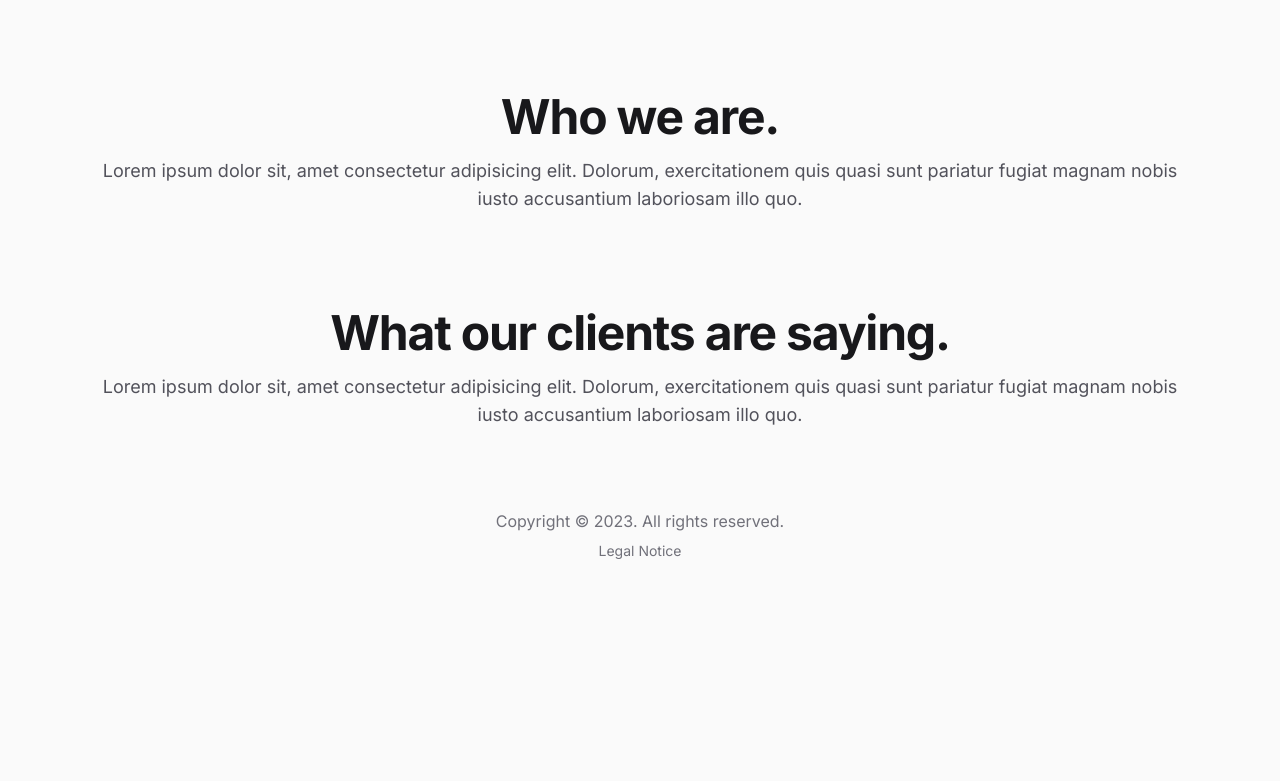
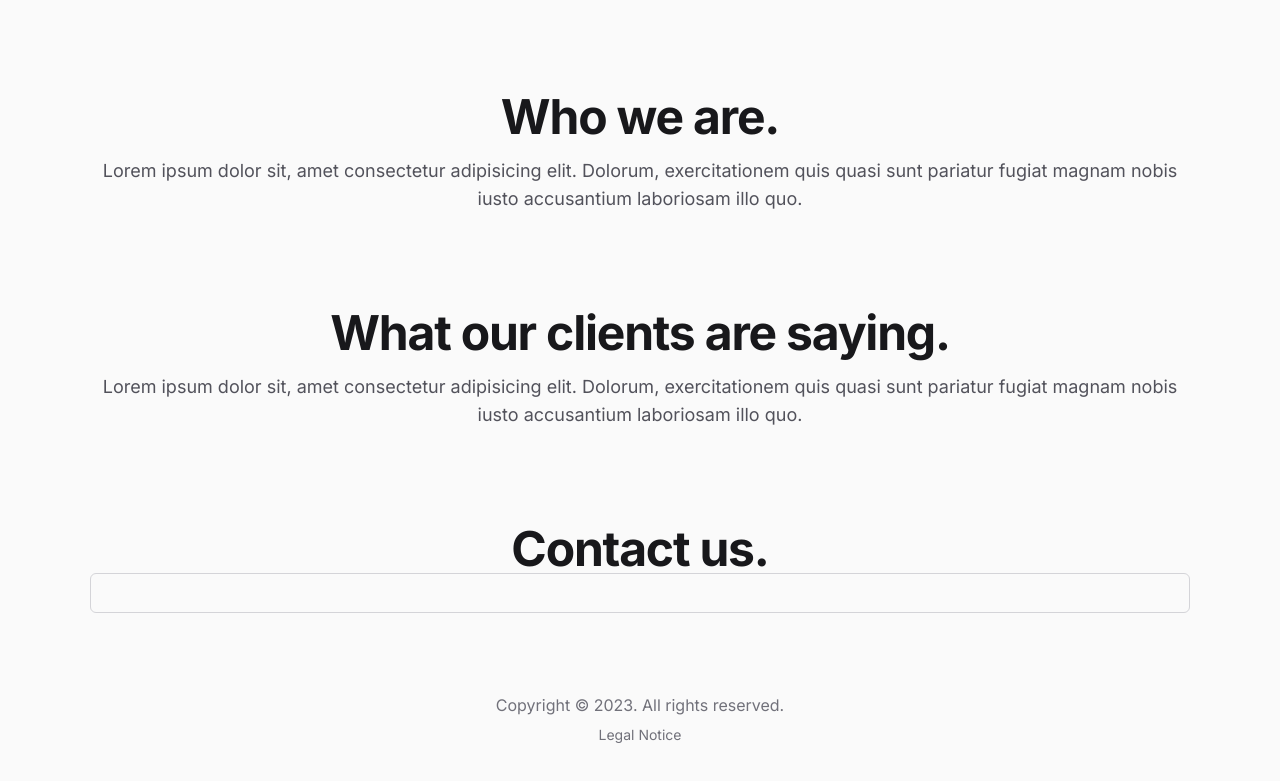
Before and after one commit to sek-consulting/sek-portfolio, an Astro site: page / in a window 1280 px wide. Shown: the part 1703-2484 px from the top of the page. Before the commit the page ends 2356 px from the top, so only its background shows below. Built offline with nearby package versions, Linux system fonts and the light colour scheme; Astro itself is replaced by a stand-in of ours.

Commit message:
added input component and contact-form base

```diff
--- /dev/null
+++ b/src/components/contact-form.astro
@@ -0,0 +1,8 @@
+---
+import Input from "@/components/ui/input.astro"
+---
+
+<section class="lg:pt-32c pt-24 text-center">
+  <h2 class="text-4xl font-bold lg:text-5xl lg:tracking-tight">Contact us.</h2>
+  <Input type="text" />
+</section>
--- a/src/components/ui/Button.astro
+++ b/src/components/ui/Button.astro
@@ -26,12 +26,12 @@ const sizes = {
 
 <a
   href={href}
-  {...rest}
   class:list={[
     "inline-flex items-center justify-center rounded-md font-medium transition-colors focus:outline-none focus:ring-2 focus:ring-zinc-400 focus:ring-offset-2 disabled:pointer-events-none disabled:opacity-50 data-[state=open]:bg-zinc-100",
     variants[variant],
     sizes[size],
     className
   ]}
+  {...rest}
   ><slot />
 </a>
--- /dev/null
+++ b/src/components/ui/input.astro
@@ -0,0 +1,16 @@
+---
+interface Props {
+  class?: string
+  [x: string]: any
+}
+
+const { class: className, ...rest } = Astro.props
+---
+
+<input
+  class:list={[
+    "flex h-10 w-full rounded-md border border-zinc-300 bg-transparent py-2 px-3 text-sm placeholder:text-zinc-400 focus:outline-none focus:ring-2 focus:ring-zinc-400 focus:ring-offset-2 disabled:cursor-not-allowed disabled:opacity-50",
+    className
+  ]}
+  {...rest}
+/><slot />
--- a/src/pages/index.astro
+++ b/src/pages/index.astro
@@ -1,5 +1,6 @@
 ---
 import AboutUs from "@/components/about-us.astro"
+import ContactForm from "@/components/contact-form.astro"
 import Hero from "@/components/hero.astro"
 import Services from "@/components/services.astro"
 import Testimonials from "@/components/testimonials.astro"
@@ -13,5 +14,6 @@ import Layout from "@/layouts/layout.astro"
     <Services />
     <AboutUs />
     <Testimonials />
+    <ContactForm />
   </Container>
 </Layout>
```
